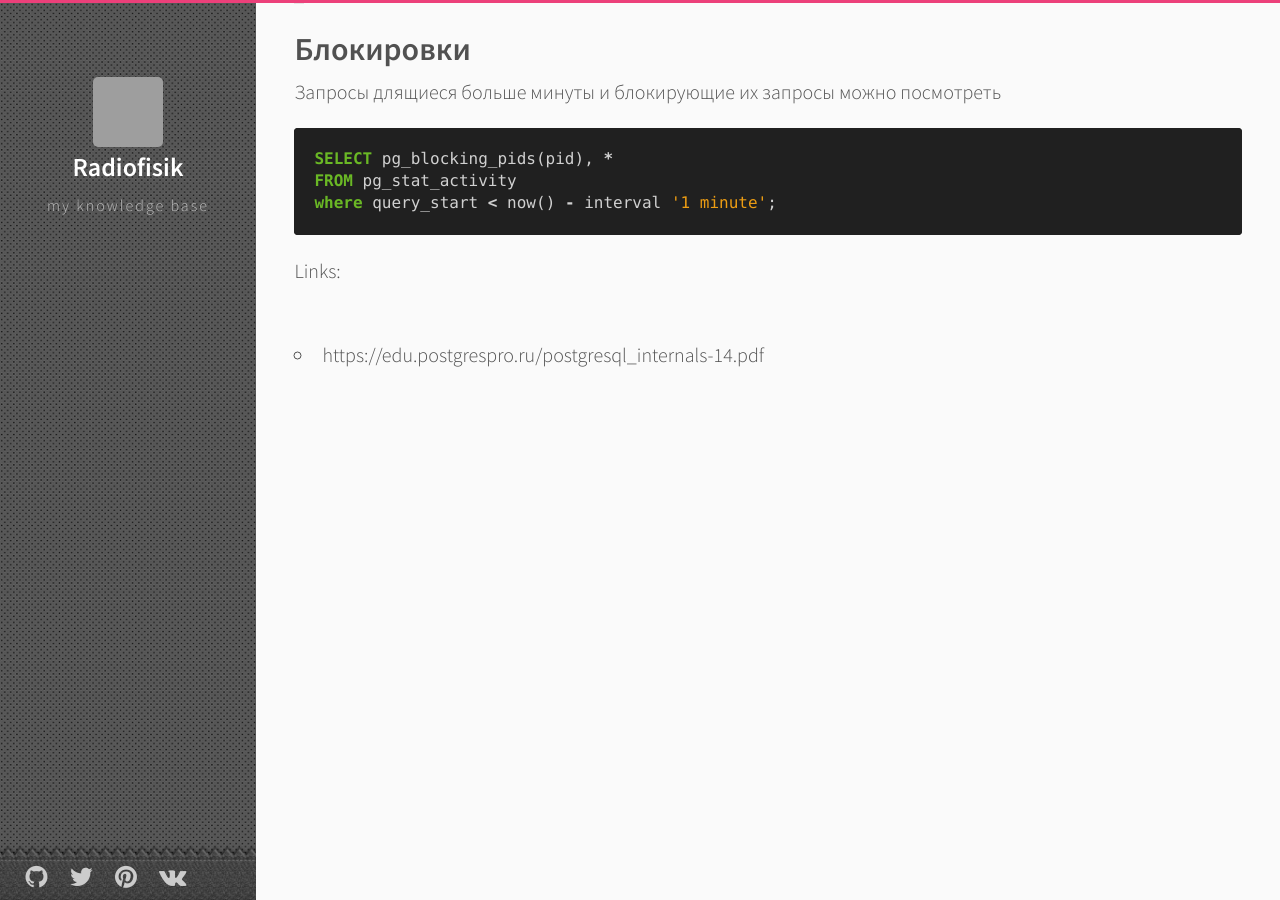
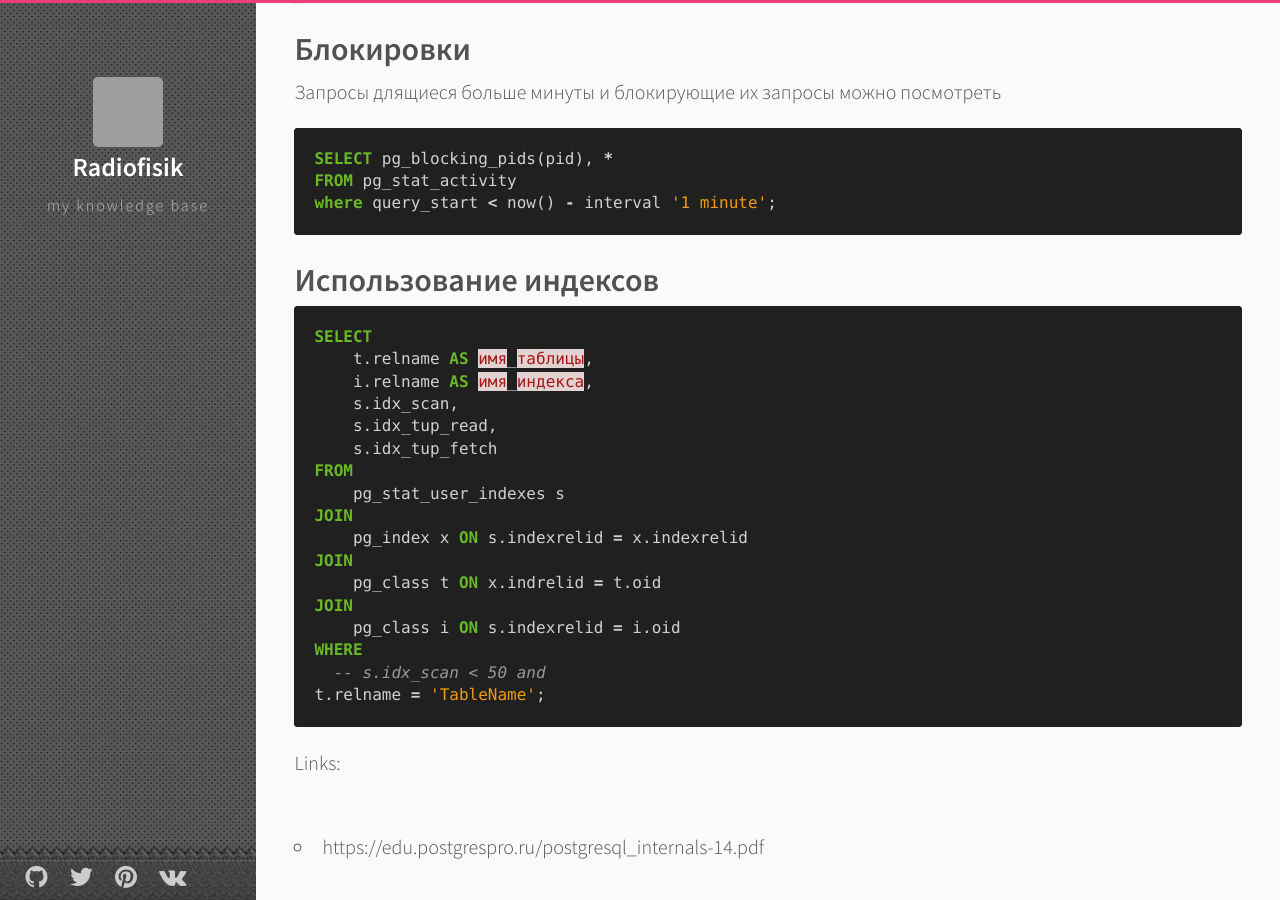
Before and after one commit to Radiofisik/radiofisik.github.io, a Jekyll site: the page built from _posts/2024-05-21-postgres.md, in a window 1280 px wide and 900 px high, scrolled down 5203 px. Built offline with Jekyll 4.4.1, drawn with Linux system fonts in a browser that asks for light colours; comment, search, counter and statistics services are not loaded; grey boxes are pictures that could not be loaded.

Commit message:
index usage

````diff
--- a/_posts/2024-05-21-postgres.md
+++ b/_posts/2024-05-21-postgres.md
@@ -200,5 +200,26 @@ FROM pg_stat_activity
 where query_start < now() - interval '1 minute';
 ```
 
+## Использование индексов
+```sql
+SELECT
+    t.relname AS имя_таблицы,
+    i.relname AS имя_индекса,
+    s.idx_scan,
+    s.idx_tup_read,
+    s.idx_tup_fetch
+FROM
+    pg_stat_user_indexes s
+JOIN
+    pg_index x ON s.indexrelid = x.indexrelid
+JOIN
+    pg_class t ON x.indrelid = t.oid
+JOIN
+    pg_class i ON s.indexrelid = i.oid
+WHERE
+  -- s.idx_scan < 50 and
+t.relname = 'TableName';
+```
+
 Links:
 - https://edu.postgrespro.ru/postgresql_internals-14.pdf
````
